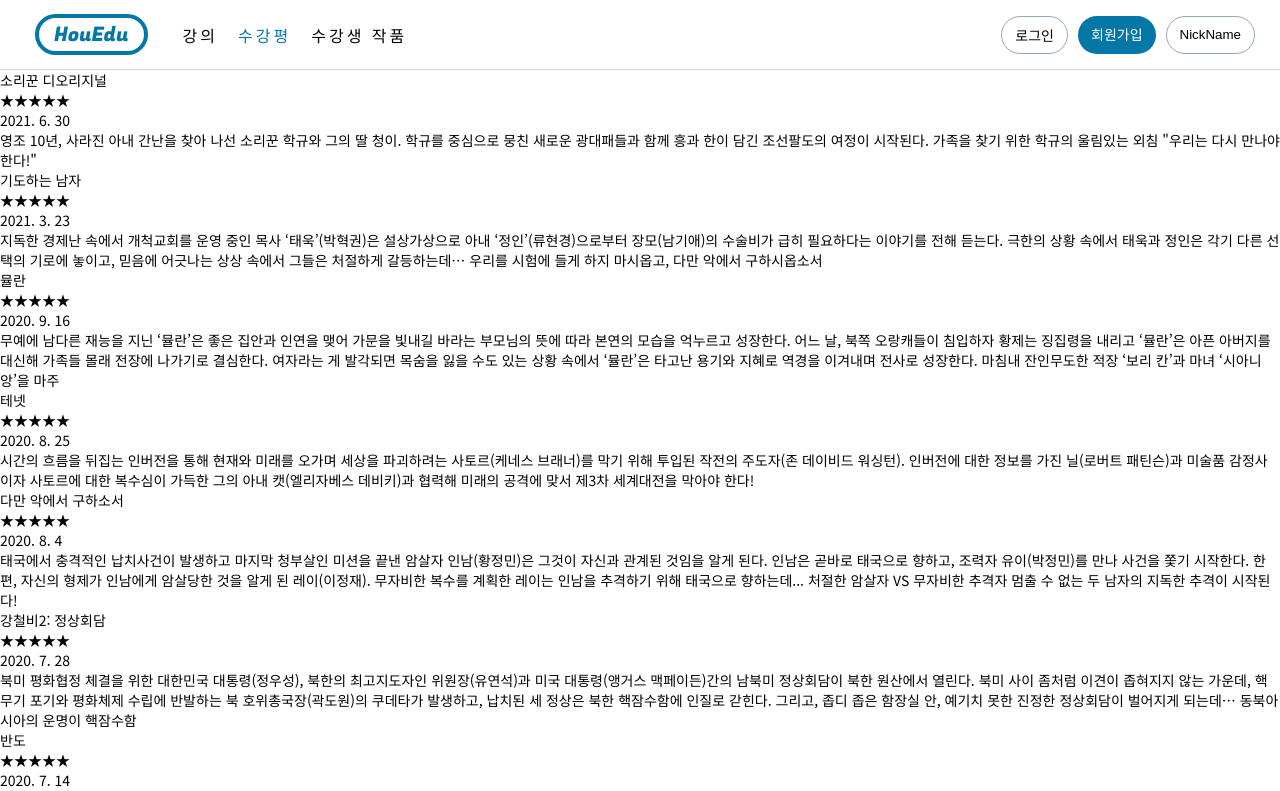
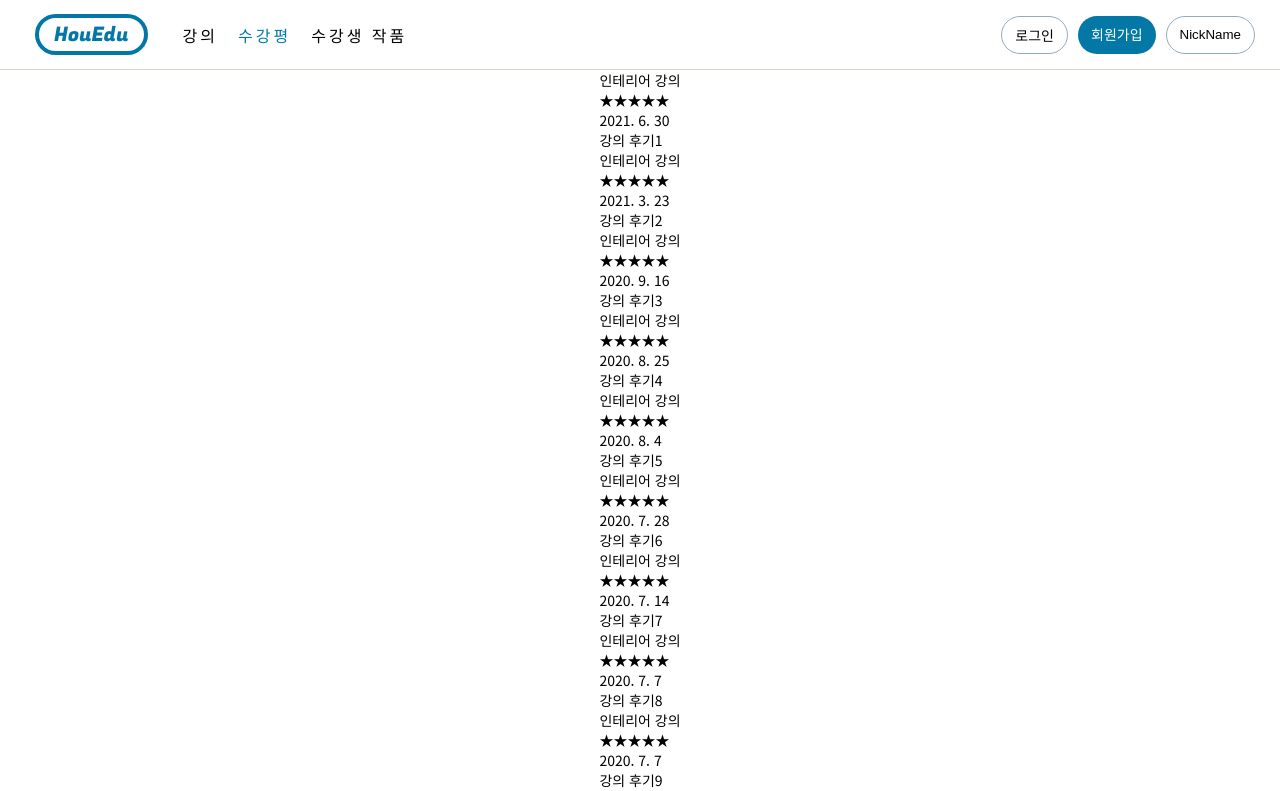
Before and after one commit to selene-cho/HouEdu-react-front, a React (Create React App) app: page /reviews in a window 1280 px wide. Shown: the top 791 px of the page. Built offline with nearby package versions, Linux system fonts and the light colour scheme.

Commit message:
fix: review.json data 수정

```diff
--- a/src/components/Rating.jsx
+++ b/src/components/Rating.jsx
@@ -12,7 +12,7 @@ function Star({ selected = false, rating, onSelect, onHover }) {
 
   return (
     <span
-      className={className}
+      className={styles.className}
       onClick={handleClick}
       onMouseOver={handleMouseOver}
     >
@@ -20,6 +20,7 @@ function Star({ selected = false, rating, onSelect, onHover }) {
     </span>
   );
 }
+
 export default function Rating({
   className,
   value = 0,
--- a/src/components/ReviewForm.jsx
+++ b/src/components/ReviewForm.jsx
@@ -4,8 +4,8 @@ import styles from './ReviewForm.module.scss';
 
 export default function ReviewForm() {
   const [values, setValues] = useState({
-    title: '',
-    rating: 0,
+    crs: '',
+    star: 0,
     content: '',
   });
 
@@ -28,12 +28,12 @@ export default function ReviewForm() {
 
   return (
     <form className={styles.reviewForm} onSubmit={handleSubmit}>
-      <input name="title" value={values.title} onChange={handleInputChange} />
-      <RatingInput
-        name="rating"
-        value={values.rating}
-        onChange={handleChange}
+      <input
+        name="crs"
+        value={values.crs.crs_name}
+        onChange={handleInputChange}
       />
+      <RatingInput name="star" value={values.star} onChange={handleChange} />
       <textarea
         name="content"
         value={values.content}
--- a/src/dummy/reviews.json
+++ b/src/dummy/reviews.json
@@ -3,92 +3,151 @@
     {
       "createdAt": 1625065200000,
       "updatedAt": 1625065200000,
-      "id": 38,
-      "title": "소리꾼 디오리지널",
-      "imgUrl": "https://learn-codeit-kr-static.s3.ap-northeast-2.amazonaws.com/react-02/film-reviews/3eb7b297-19c7-4e9b-870e-b7796c981d68.jpg",
-      "content": "영조 10년, 사라진 아내 간난을 찾아 나선 소리꾼 학규와 그의 딸 청이. 학규를 중심으로 뭉친 새로운 광대패들과 함께 흥과 한이 담긴 조선팔도의 여정이 시작된다. 가족을 찾기 위한 학규의 울림있는 외침 \"우리는 다시 만나야 한다!\"",
-      "rating": 2
+      "id": 1,
+      "crs": {
+        "crs_name": "인테리어 강의",
+        "tcr": {
+          "tcr_name": "선생님1",
+          "tcr_info": "선생님1 인포"
+        }
+      },
+      "user": "유저1",
+      "content": "강의 후기1",
+      "star": 2
     },
     {
       "createdAt": 1616511600000,
       "updatedAt": 1616511600000,
-      "id": 32,
-      "title": "기도하는 남자",
-      "imgUrl": "https://learn-codeit-kr-static.s3.ap-northeast-2.amazonaws.com/react-02/film-reviews/2c12da43-306a-4708-adff-081594785d68.jpg",
-      "content": "지독한 경제난 속에서 개척교회를 운영 중인 목사 ‘태욱’(박혁권)은 설상가상으로 아내 ‘정인’(류현경)으로부터 장모(남기애)의 수술비가 급히 필요하다는 이야기를 전해 듣는다.  극한의 상황 속에서 태욱과 정인은 각기 다른 선택의 기로에 놓이고, 믿음에 어긋나는 상상 속에서 그들은 처절하게 갈등하는데…  우리를 시험에 들게 하지 마시옵고, 다만 악에서 구하시옵소서",
-      "rating": 3
+      "id": 2,
+      "crs": {
+        "crs_name": "인테리어 강의",
+        "tcr": {
+          "tcr_name": "선생님2",
+          "tcr_info": "선생님2 인포"
+        }
+      },
+      "user": "유저2",
+      "content": "강의 후기2",
+      "star": 3
     },
     {
       "createdAt": 1600268400000,
       "updatedAt": 1600268400000,
-      "id": 36,
-      "title": "뮬란",
-      "imgUrl": "https://learn-codeit-kr-static.s3.ap-northeast-2.amazonaws.com/react-02/film-reviews/003fb945-15b4-4515-9536-c606d99aef43.jpg",
-      "content": "무예에 남다른 재능을 지닌 ‘뮬란’은 좋은 집안과 인연을 맺어 가문을 빛내길 바라는 부모님의 뜻에 따라 본연의 모습을 억누르고 성장한다. 어느 날, 북쪽 오랑캐들이 침입하자 황제는 징집령을 내리고 ‘뮬란’은 아픈 아버지를 대신해 가족들 몰래 전장에 나가기로 결심한다.  여자라는 게 발각되면 목숨을 잃을 수도 있는 상황 속에서 ‘뮬란’은 타고난 용기와 지혜로 역경을 이겨내며 전사로 성장한다.  마침내 잔인무도한 적장 ‘보리 칸’과 마녀 ‘시아니앙’을 마주",
-      "rating": 2
+      "id": 3,
+      "crs": {
+        "crs_name": "인테리어 강의",
+        "tcr": {
+          "tcr_name": "선생님3",
+          "tcr_info": "선생님3 인포"
+        }
+      },
+      "user": "유저3",
+      "content": "강의 후기3",
+      "star": 2
     },
     {
       "createdAt": 1598367600000,
       "updatedAt": 1598367600000,
-      "id": 30,
-      "title": "테넷",
-      "imgUrl": "https://learn-codeit-kr-static.s3.ap-northeast-2.amazonaws.com/react-02/film-reviews/a3833ea5-5e60-4e9c-afb3-957cb30cb768.jpg",
-      "content": "시간의 흐름을 뒤집는 인버전을 통해 현재와 미래를 오가며 세상을 파괴하려는 사토르(케네스 브래너)를 막기 위해 투입된 작전의 주도자(존 데이비드 워싱턴). 인버전에 대한 정보를 가진 닐(로버트 패틴슨)과 미술품 감정사이자 사토르에 대한 복수심이 가득한 그의 아내 캣(엘리자베스 데비키)과 협력해 미래의 공격에 맞서 제3차 세계대전을 막아야 한다!",
-      "rating": 3
+      "crs": {
+        "crs_name": "인테리어 강의",
+        "tcr": {
+          "tcr_name": "선생님4",
+          "tcr_info": "선생님4 인포"
+        }
+      },
+      "user": "유저4",
+      "content": "강의 후기4",
+      "star": 3
     },
     {
       "createdAt": 1596553200000,
       "updatedAt": 1596553200000,
-      "id": 22,
-      "title": "다만 악에서 구하소서",
-      "imgUrl": "https://learn-codeit-kr-static.s3.ap-northeast-2.amazonaws.com/react-02/film-reviews/ade0b093-663d-49c6-b930-d90dc399858b.jpg",
-      "content": "태국에서 충격적인 납치사건이 발생하고 마지막 청부살인 미션을 끝낸 암살자 인남(황정민)은 그것이 자신과 관계된 것임을 알게 된다. 인남은 곧바로 태국으로 향하고, 조력자 유이(박정민)를 만나 사건을 쫓기 시작한다. 한편, 자신의 형제가 인남에게 암살당한 것을 알게 된 레이(이정재).  무자비한 복수를 계획한 레이는 인남을 추격하기 위해 태국으로 향하는데...  처절한 암살자 VS 무자비한 추격자 멈출 수 없는 두 남자의 지독한 추격이 시작된다!",
-      "rating": 3
+      "id": 5,
+      "crs": {
+        "crs_name": "인테리어 강의",
+        "tcr": {
+          "tcr_name": "선생님5",
+          "tcr_info": "선생님5 인포"
+        }
+      },
+      "user": "유저5",
+      "content": "강의 후기5",
+      "star": 3
     },
     {
       "createdAt": 1595948400000,
       "updatedAt": 1595948400000,
-      "id": 12,
-      "title": "강철비2: 정상회담",
-      "imgUrl": "https://learn-codeit-kr-static.s3.ap-northeast-2.amazonaws.com/react-02/film-reviews/84dbe34d-a398-494a-a49d-244a09a01712.jpg",
-      "content": "북미 평화협정 체결을 위한 대한민국 대통령(정우성), 북한의 최고지도자인 위원장(유연석)과 미국 대통령(앵거스 맥페이든)간의 남북미 정상회담이 북한 원산에서 열린다. 북미 사이 좀처럼 이견이 좁혀지지 않는 가운데, 핵무기 포기와 평화체제 수립에 반발하는 북 호위총국장(곽도원)의 쿠데타가 발생하고, 납치된 세 정상은 북한 핵잠수함에 인질로 갇힌다. 그리고, 좁디 좁은 함장실 안, 예기치 못한 진정한 정상회담이 벌어지게 되는데… 동북아시아의 운명이 핵잠수함",
-      "rating": 3
+      "id": 6,
+      "crs": {
+        "crs_name": "인테리어 강의",
+        "tcr": {
+          "tcr_name": "선생님6",
+          "tcr_info": "선생님6 인포"
+        }
+      },
+      "user": "유저6",
+      "content": "강의 후기6",
+      "star": 3
     },
     {
       "createdAt": 1594738800000,
       "updatedAt": 1594738800000,
-      "id": 4,
-      "title": "반도",
-      "imgUrl": "https://learn-codeit-kr-static.s3.ap-northeast-2.amazonaws.com/react-02/film-reviews/300c4285-b0e2-42dc-a658-9416bb5bf3e9.jpg",
-      "content": "[전대미문의 재난 그 후 4년 폐허의 땅으로 다시 들어간다!] 4년 전, 나라 전체를 휩쓸어버린 전대미문의 재난에서 가까스로 탈출했던 ‘정석’(강동원). 바깥세상으로부터 철저히 고립된 반도에 다시 들어가야 하는 피할 수 없는 제안을 받는다.    제한 시간 내에 지정된 트럭을 확보해 반도를 빠져 나와야 하는 미션을 수행하던 중 인간성을 상실한 631부대와 4년 전보다 더욱 거세진 대규모 좀비 무리가 정석 일행을 습격한다.    절체절명의 순간, 폐허가 ",
-      "rating": 3
+      "id": 7,
+      "crs": {
+        "crs_name": "인테리어 강의",
+        "tcr": {
+          "tcr_name": "선생님7",
+          "tcr_info": "선생님7 인포"
+        }
+      },
+      "user": "유저7",
+      "content": "강의 후기7",
+      "star": 3
     },
     {
       "createdAt": 1594134000000,
       "updatedAt": 1594134000000,
-      "id": 37,
-      "title": "밤쉘: 세상을 바꾼 폭탄선언",
-      "imgUrl": "https://learn-codeit-kr-static.s3.ap-northeast-2.amazonaws.com/react-02/film-reviews/bc5aaca8-e96f-4a9b-b4f2-f0554ade9048.jpg",
-      "content": "대선후보 토론회에서 트럼프와 설전을 벌인 폭스뉴스의 간판 앵커 메긴 켈리(샤를리즈 테론)는 트럼프의 계속되는 트위터 공격으로 화제의 중심에 선다. 한편, 동료 앵커인 그레천 칼슨(니콜 키드먼)은 ‘언론 권력의 제왕’이라 불리는 폭스뉴스 회장을 고소하고 이에 메긴은 물론, 야심 있는 폭스의 뉴페이스 케일라 포스피실(마고 로비) 역시 충격을 감추지 못하는데…   최대 권력을 날려버릴 폭탄선언 이제 이들의 통쾌하고 짜릿한 역전극이 시작된다!",
-      "rating": 3
+      "id": 8,
+      "crs": {
+        "crs_name": "인테리어 강의",
+        "tcr": {
+          "tcr_name": "선생님8",
+          "tcr_info": "선생님8 인포"
+        }
+      },
+      "user": "유저8",
+      "content": "강의 후기8",
+      "star": 3
     },
     {
       "createdAt": 1594134000000,
       "updatedAt": 1594134000000,
-      "id": 25,
-      "title": "그레텔과 헨젤",
-      "imgUrl": "https://learn-codeit-kr-static.s3.ap-northeast-2.amazonaws.com/react-02/film-reviews/0a47db02-e401-4b6d-9151-9395e83707e3.jpg",
-      "content": "옛날 어느 먼 옛날, 그레텔과 헨젤은 먹을 것과 일감을 찾기 위해 집을 떠나지만 길을 잃고 만다. 그들은 허기짐에 먹을 것이 풍성하게 차려진 한 오두막에 이끌려 집으로 들어가게 되고, 그 곳에서 집 주인 ‘홀다’를 만난다. 그녀의 배려로 두 남매는 풍족한 음식과 따뜻한 잠자리를 제공받으며 점점 안정을 되찾는다. 하지만 매일 밤 반복되는 악몽, 매끼 차려지는 성대한 식사, 벽 너머 발견된 의문의 문고리 등   오두막에서 일어나는 기묘하고 섬뜩한 징조들은 ",
-      "rating": 2
+      "id": 9,
+      "crs": {
+        "crs_name": "인테리어 강의",
+        "tcr": {
+          "tcr_name": "선생님9",
+          "tcr_info": "선생님9 인포"
+        }
+      },
+      "user": "유저9",
+      "content": "강의 후기9",
+      "star": 2
     },
     {
       "createdAt": 1592924400000,
       "updatedAt": 1592924400000,
-      "id": 27,
-      "title": "1945: 포인트 오브 노 리턴",
-      "imgUrl": "https://learn-codeit-kr-static.s3.ap-northeast-2.amazonaws.com/react-02/film-reviews/929bd677-d77d-4aa1-b663-4e2740520121.jpg",
-      "content": "러시아군과 대치 중 전열에서 낙오된 ‘브랜트’중위의 부대는 다시 아군에 합류하기 위한 과정에서 러시아 의무병들을 생포하게 된다. 적과의 불편한 동행을 하게 되면서 부하들은 점점 불만이 쌓여가게 되고, 사로잡힌 러시아 의무병들 역시 탈출을 위해 호시탐탐 기회를 노리는데…",
-      "rating": 2
+      "id": 10,
+      "crs": {
+        "crs_name": "인테리어 강의",
+        "tcr": {
+          "tcr_name": "선생님10",
+          "tcr_info": "선생님10 인포"
+        }
+      },
+      "user": "유저10",
+      "content": "강의 후기10",
+      "star": 2
     }
   ],
   "paging": {
--- a/src/pages/Reviews.jsx
+++ b/src/pages/Reviews.jsx
@@ -13,8 +13,8 @@ function formatDate(value) {
 function ReviewListItem({ item }) {
   return (
     <div className={styles.reviewListItem}>
-      <h1>{item.title}</h1>
-      <Rating value={item.rating} />
+      <h1>{item.crs.crs_name}</h1>
+      <Rating value={item.star} />
       <p>{formatDate(item.createdAt)}</p>
       <p>{item.content}</p>
     </div>
```
